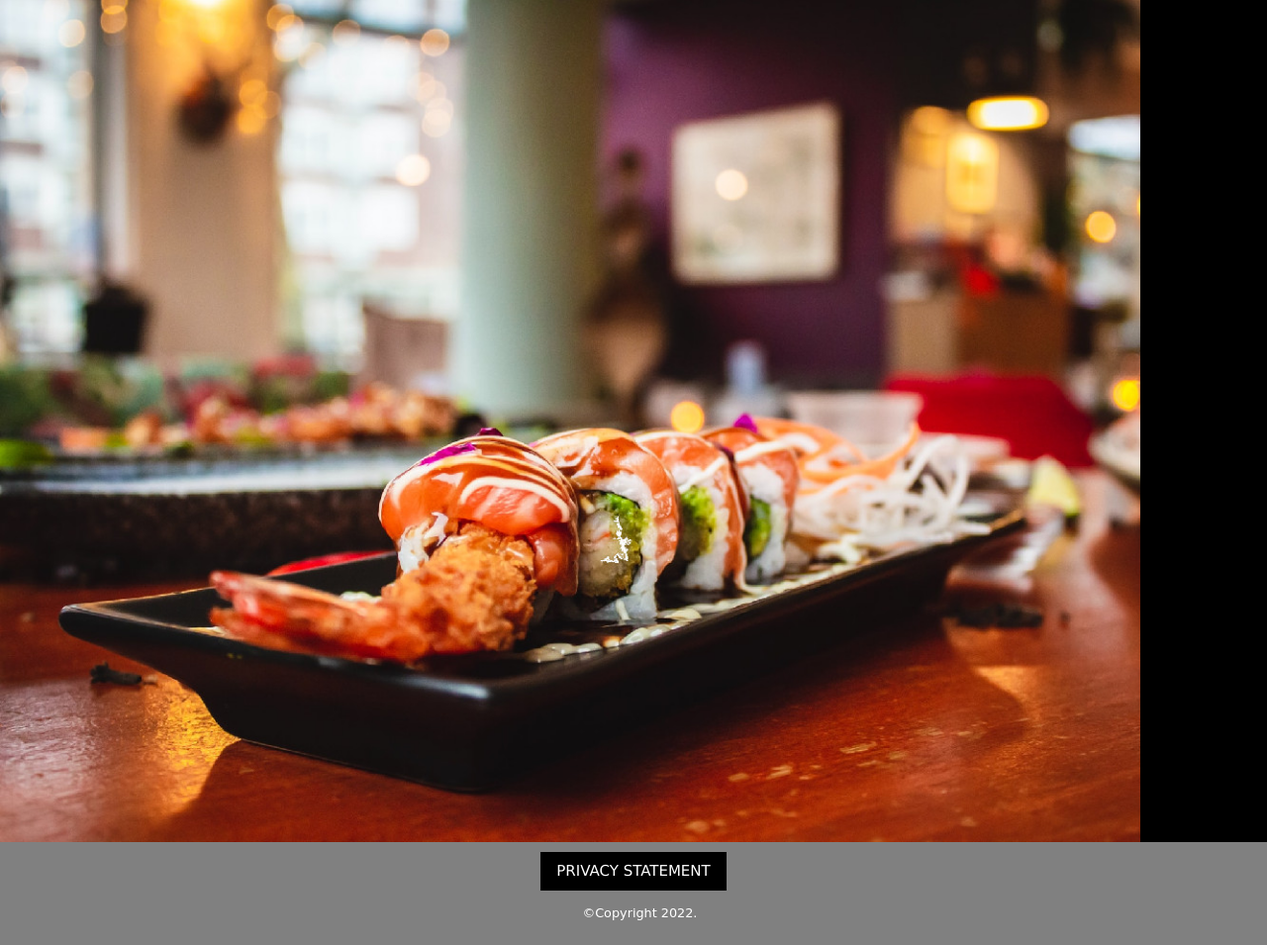
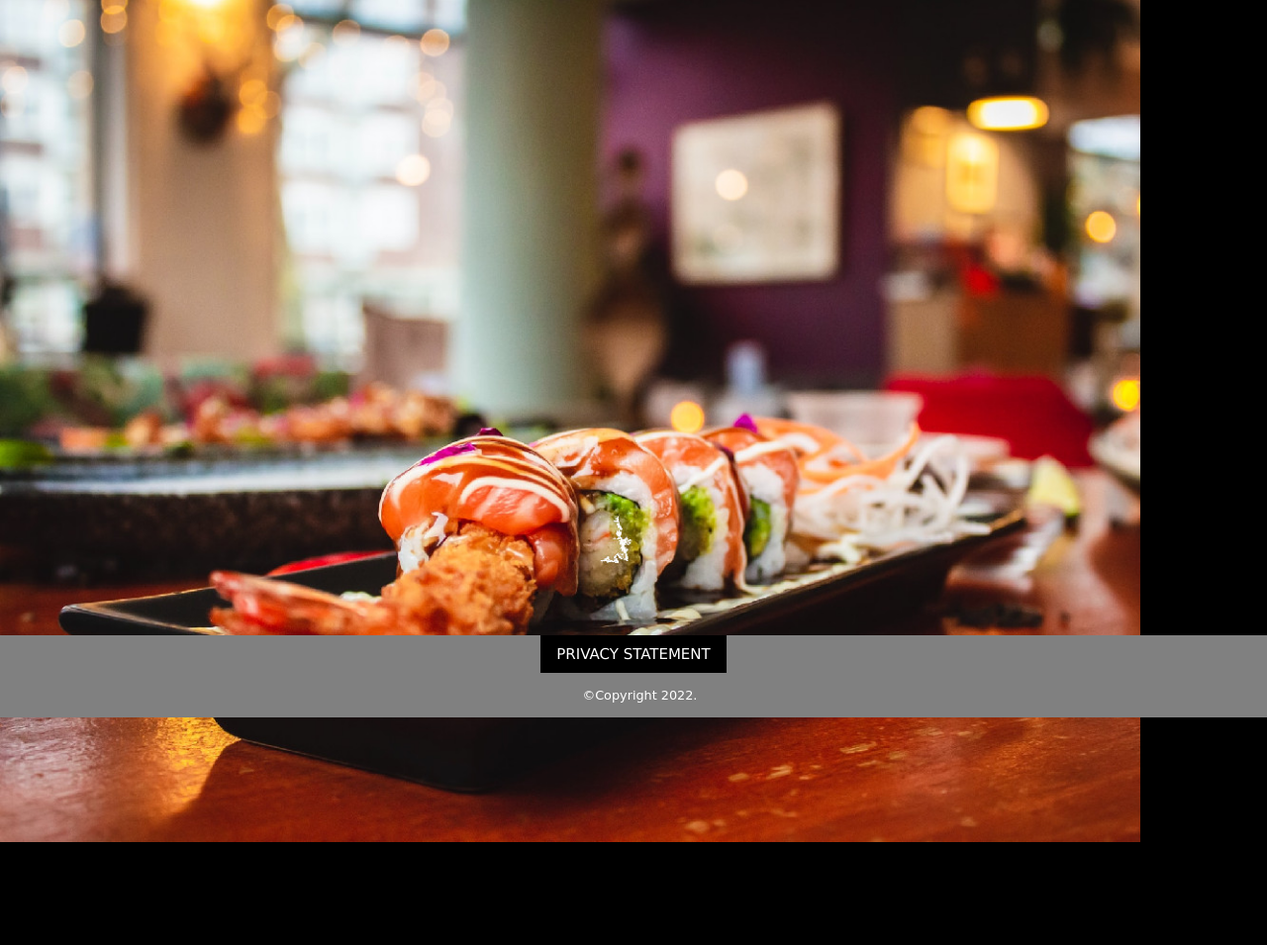
Before and after one commit to gitwhatugive/haukai, a PHP site: page /menu.html in a window 1280 px wide. Shown: the part 75-1030 px from the top of the page at 99% size. After the commit the page ends 926 px from the top, so only its background shows below. Run offline with PHP 8.4, Linux system fonts and the light colour scheme.

Commit message:
footer specs

```diff
--- a/haukai.css
+++ b/haukai.css
@@ -85,9 +85,13 @@ nav{
 
 /*Define footer display, background colour, height, width, and position*/
 footer {
-   padding: 10px;
-   background-color: gray;
-   text-align: center;
+	position: fixed;
+	left: 0;
+	bottom: 0;
+	width: 100%;
+	background-color: gray;
+	color: white;
+	text-align: center;
 }
 
 /*Set font sizes, text alignment and colours for different types of headings*/
--- a/menu.html
+++ b/menu.html
@@ -25,6 +25,10 @@
         </nav>
         <!-- Main content of the page -->
         <main>
+            <div class="card">
+
+            </div>
+            <div>
                 <img srcset="./appetiser-600.jpg 600w,
                             ./appetiser-900.jpg 900w,
                             ./appetiser-1200.jpg 1200w,
@@ -35,6 +39,7 @@
                         100vw"
                     src="./appetiser.jpg"
                     alt="Seafood appetiser on a plate">
+            </div>
         </main>
         <!-- Footer that is used across all the pages of the website -->
         <footer class="footer">
```
Lines whose indentation alone changed are shown as unchanged.
